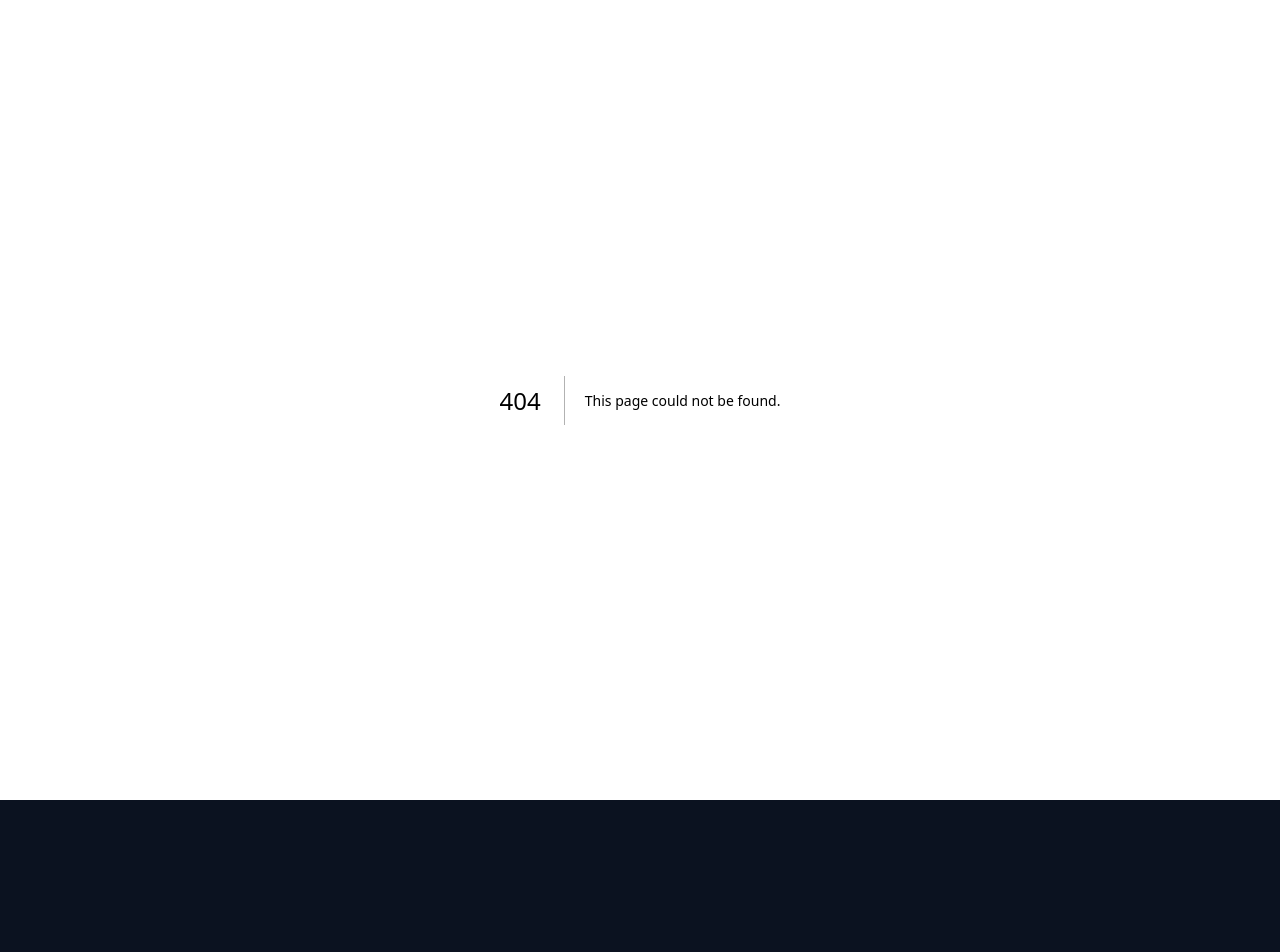
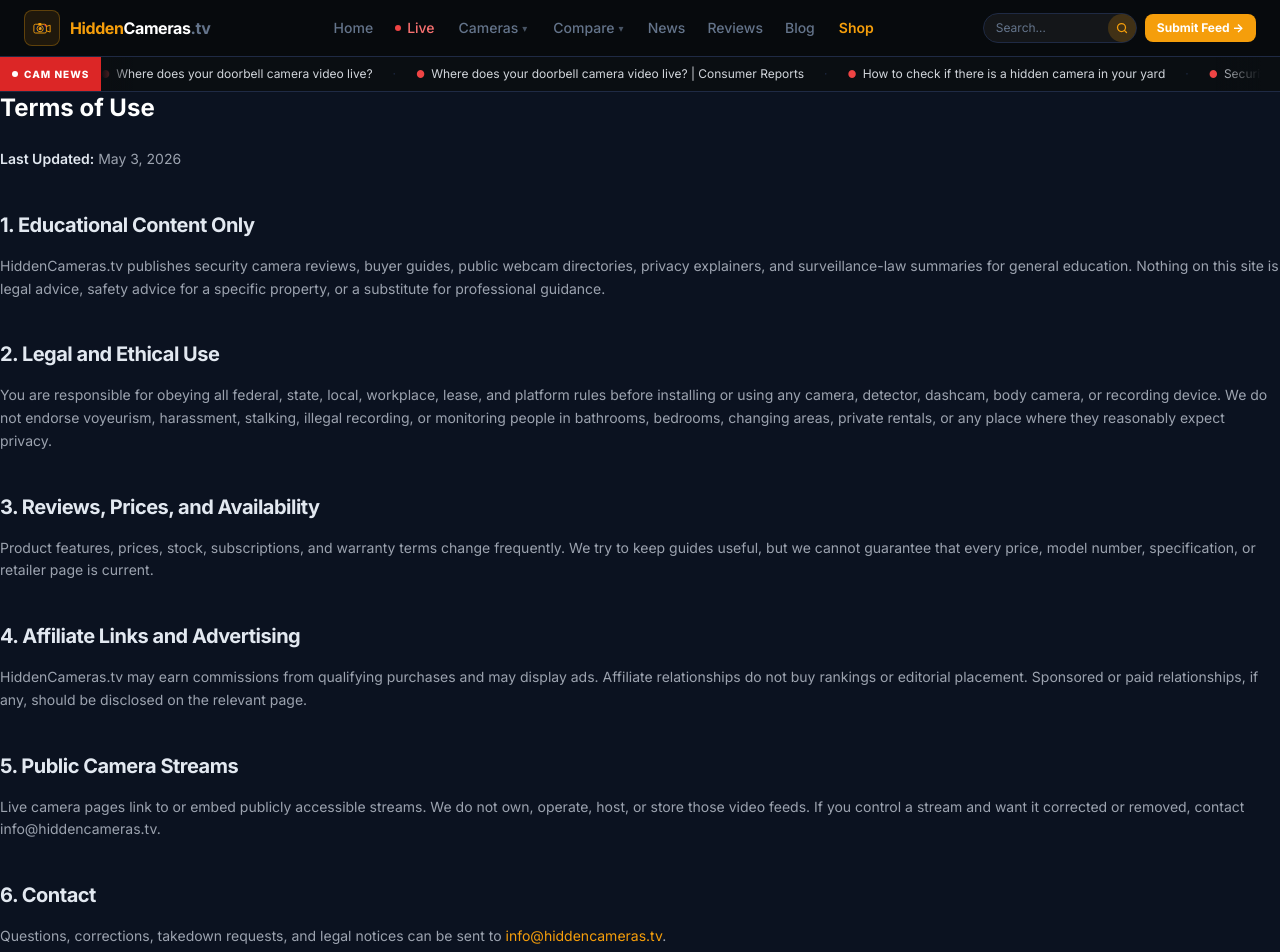
Before and after one commit to placebetsai/hiddencameras-tv, a Next.js app: page /terms in a window 1280 px wide. Before the commit this address had no page. Shown: the top 952 px of the page. Before the commit the page ends 800 px from the top, so only its background shows below. Built offline with nearby package versions, Linux system fonts and the light colour scheme.

Commit message:
Reduce ad pressure and add trust pages

```diff
--- a/components/Layout.js
+++ b/components/Layout.js
@@ -329,13 +329,6 @@ export default function Layout({ children, title, description, canonical, robots
 
       <main>{children}</main>
 
-      {/* Sticky anchor ad — site-wide, highest RPM */}
-      {!isContactRoute && (
-        <div className="fixed bottom-0 left-0 right-0 z-40" style={{ minHeight: "0" }}>
-          <AdUnit />
-        </div>
-      )}
-
       {/* Footer */}
       <footer className="border-t border-brand-border bg-brand-surface mt-10 md:mt-16">
         <div className="max-w-7xl mx-auto px-4 sm:px-6 py-10">
@@ -381,6 +374,7 @@ export default function Layout({ children, title, description, canonical, robots
                 <Link href="/contact" className="hover:text-brand-green transition">Contact</Link>
                 <Link href="/hidden-camera-laws" className="hover:text-brand-green transition">Hidden Camera Laws</Link>
                 <Link href="/privacy" className="hover:text-brand-green transition">Privacy Policy</Link>
+                <Link href="/terms" className="hover:text-brand-green transition">Terms of Use</Link>
                 <a href="mailto:info@hiddencameras.tv" className="hover:text-brand-green transition">info@hiddencameras.tv</a>
               </div>
             </div>
@@ -397,7 +391,7 @@ export default function Layout({ children, title, description, canonical, robots
           </div>
           <div className="border-t border-brand-border pt-5 flex flex-col sm:flex-row items-center justify-between gap-2 text-xs text-brand-muted">
             <p>© {new Date().getFullYear()} HiddenCameras.tv · Amazon Associate: we earn commissions on qualifying purchases.</p>
-            <p>All live cameras are publicly accessible streams. We do not host or store video footage.</p>
+            <p>Educational security content only. All live cameras are publicly accessible streams. We do not host or store video footage.</p>
           </div>
         </div>
       </footer>
--- a/pages/about.js
+++ b/pages/about.js
@@ -71,6 +71,8 @@ export default function About() {
             { icon: "📦", title: "We Buy the Cameras", body: "Every camera in our reviews is purchased at retail or borrowed from real users — never sent by manufacturers for review." },
             { icon: "🧪", title: "Real-World Testing", body: "We test in actual homes and offices, not controlled lab environments. Night vision, motion alerts, app reliability — all tested over weeks, not hours." },
             { icon: "💰", title: "No Pay-to-Play", body: "Our rankings are never for sale. Affiliate links help fund the site, but they never influence our scores or recommendations." },
+            { icon: "📝", title: "Editorial Review", body: "Guides are reviewed for legality, safety, product claims, and whether they help readers protect privacy rather than invade it." },
+            { icon: "⚖️", title: "Safety First", body: "We do not endorse illegal recording, voyeurism, harassment, or monitoring people where they expect privacy." },
           ].map(item => (
             <div key={item.title} className="card">
               <div className="text-3xl mb-3">{item.icon}</div>
--- a/pages/blog/[slug].js
+++ b/pages/blog/[slug].js
@@ -105,17 +105,11 @@ export default function Article({ article }) {
 
       <AffiliateDisclosure />
 
-      {/* Ad after intro */}
-      <AdUnit />
-
       {/* First half of article */}
       <article
         className="prose-dark max-w-none"
         dangerouslySetInnerHTML={{ __html: bodyFirst }}
       />
-
-      {/* Mid-content ad */}
-      {bodySecond && <AdUnit />}
 
       {/* Second half of article */}
       {bodySecond && (
@@ -125,7 +119,6 @@ export default function Article({ article }) {
         />
       )}
 
-      {/* Bottom ad */}
       <AdUnit />
 
       <div className="card border-brand-green/30 mt-10 text-center py-8">
--- a/pages/hidden-camera-laws.js
+++ b/pages/hidden-camera-laws.js
@@ -1,5 +1,4 @@
 import Layout from "../components/Layout";
-import AdUnit from "../components/AdUnit";
 import Link from "next/link";
 
 const AMAZON_TAG = process.env.NEXT_PUBLIC_AMAZON_TAG || "hiddencamerastv-20";
@@ -19,9 +18,13 @@ export default function Page() {
       <h1 className="text-2xl md:text-3xl font-extrabold text-white mb-3">Hidden Camera Laws by State (2026)</h1>
       <p className="text-gray-400 mb-8 max-w-2xl">Complete guide to hidden camera and surveillance laws in all 50 US states. What's legal, recording consent rules, and penalties.</p>
 
-      <AdUnit />
-
-      <AdUnit />
+      <div className="card border-yellow-500/20 mb-8">
+        <p className="text-gray-300 text-sm leading-relaxed">
+          This legal guide is informational only and is not legal advice. Laws change and
+          local rules can differ. Confirm current requirements with an attorney or official
+          state source before installing or using any recording device.
+        </p>
+      </div>
 
       <p className="text-xs text-gray-600 mt-8">As an Amazon Associate, HiddenCameras.tv earns from qualifying purchases. <Link href="/privacy" className="underline">Privacy Policy</Link></p>
     </Layout>
--- /dev/null
+++ b/pages/terms.js
@@ -0,0 +1,60 @@
+import Layout from "../components/Layout";
+
+export default function Terms() {
+  return (
+    <Layout
+      title="Terms of Use — HiddenCameras.tv"
+      description="Terms of use for HiddenCameras.tv covering educational content, product links, legal information, and acceptable use."
+      canonical="https://hiddencameras.tv/terms"
+    >
+      <h1 className="text-2xl font-bold text-white mb-6">Terms of Use</h1>
+      <div className="prose-dark max-w-none text-sm leading-relaxed">
+        <p className="text-gray-400 mb-6"><strong>Last Updated:</strong> May 3, 2026</p>
+
+        <h2>1. Educational Content Only</h2>
+        <p>
+          HiddenCameras.tv publishes security camera reviews, buyer guides, public webcam
+          directories, privacy explainers, and surveillance-law summaries for general education.
+          Nothing on this site is legal advice, safety advice for a specific property, or a
+          substitute for professional guidance.
+        </p>
+
+        <h2>2. Legal and Ethical Use</h2>
+        <p>
+          You are responsible for obeying all federal, state, local, workplace, lease, and platform
+          rules before installing or using any camera, detector, dashcam, body camera, or recording
+          device. We do not endorse voyeurism, harassment, stalking, illegal recording, or monitoring
+          people in bathrooms, bedrooms, changing areas, private rentals, or any place where they
+          reasonably expect privacy.
+        </p>
+
+        <h2>3. Reviews, Prices, and Availability</h2>
+        <p>
+          Product features, prices, stock, subscriptions, and warranty terms change frequently.
+          We try to keep guides useful, but we cannot guarantee that every price, model number,
+          specification, or retailer page is current.
+        </p>
+
+        <h2>4. Affiliate Links and Advertising</h2>
+        <p>
+          HiddenCameras.tv may earn commissions from qualifying purchases and may display ads.
+          Affiliate relationships do not buy rankings or editorial placement. Sponsored or paid
+          relationships, if any, should be disclosed on the relevant page.
+        </p>
+
+        <h2>5. Public Camera Streams</h2>
+        <p>
+          Live camera pages link to or embed publicly accessible streams. We do not own, operate,
+          host, or store those video feeds. If you control a stream and want it corrected or removed,
+          contact info@hiddencameras.tv.
+        </p>
+
+        <h2>6. Contact</h2>
+        <p>
+          Questions, corrections, takedown requests, and legal notices can be sent to{" "}
+          <a href="mailto:info@hiddencameras.tv">info@hiddencameras.tv</a>.
+        </p>
+      </div>
+    </Layout>
+  );
+}
--- a/scripts/generate-sitemap.js
+++ b/scripts/generate-sitemap.js
@@ -51,9 +51,9 @@ const STATIC_PAGES = [
   { url: "/best-pet-camera-2026/", priority: "0.8", changefreq: "monthly" },
   { url: "/best-car-dash-cam-2026/", priority: "0.8", changefreq: "monthly" },
   { url: "/about/", priority: "0.6", changefreq: "monthly" },
-  { url: "/submit-cam/", priority: "0.5", changefreq: "monthly" },
   { url: "/contact/", priority: "0.4", changefreq: "monthly" },
   { url: "/privacy/", priority: "0.3", changefreq: "monthly" },
+  { url: "/terms/", priority: "0.3", changefreq: "monthly" },
 ];
 
 const REVIEW_SLUGS = [
```
Also changed, not shown: 1 other file (tests, documents, lock files or other folders).
